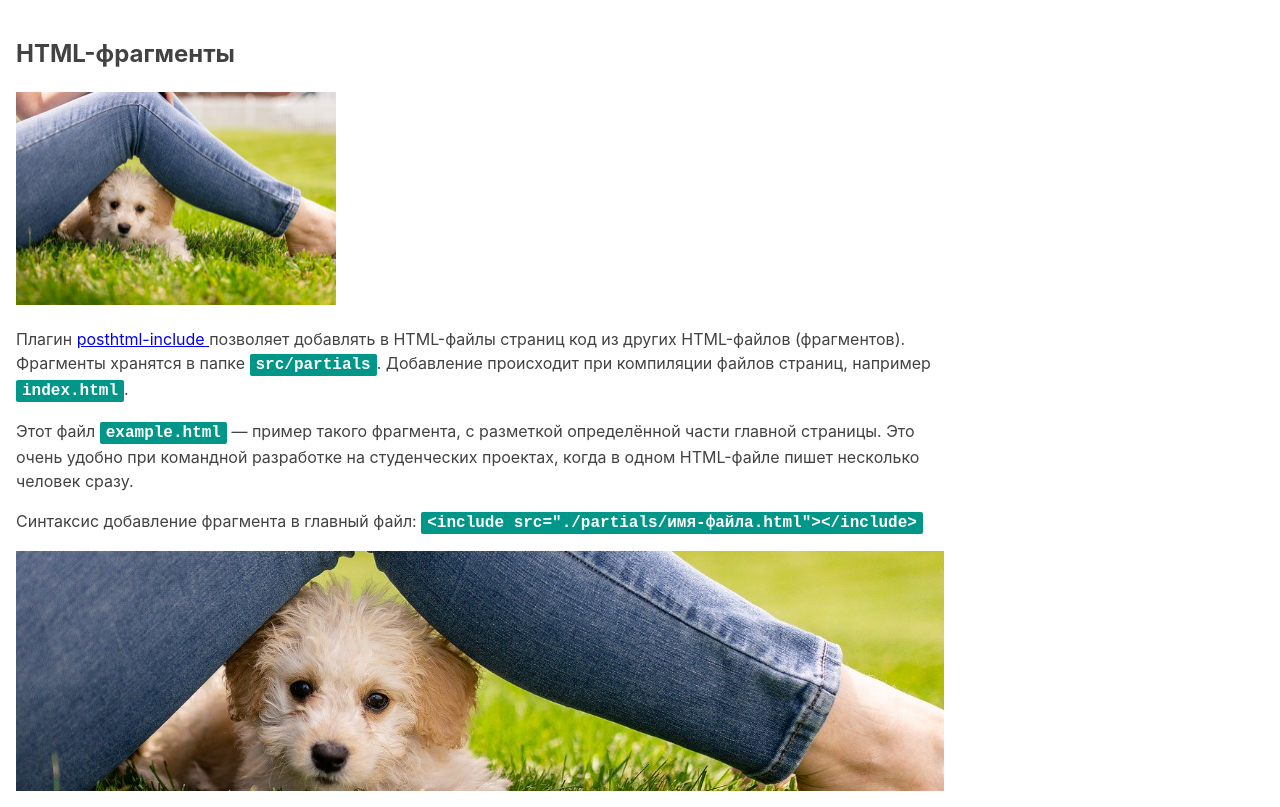
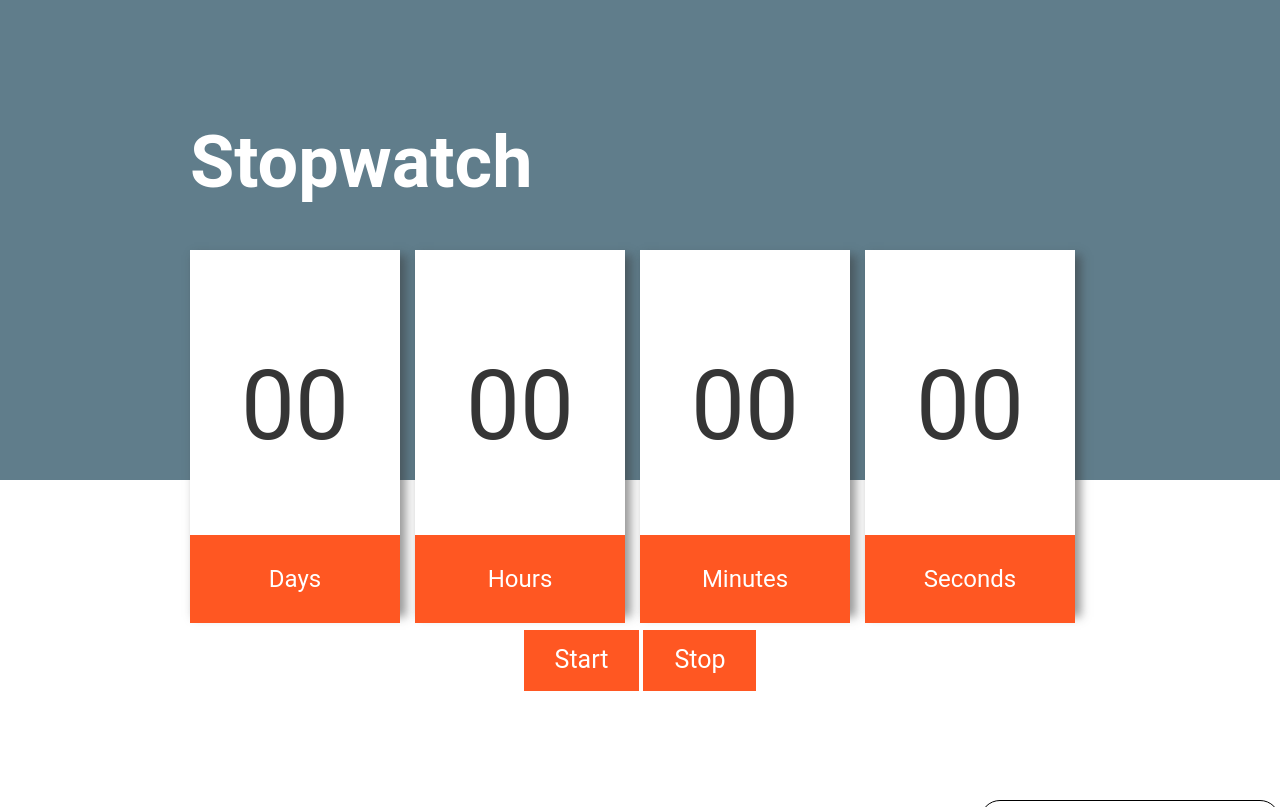
Before and after one commit to Kelenella/timer-practice, a website built with Parcel: page src/index.html in a window 1280 px wide. Built offline with nearby package versions, Linux system fonts and the light colour scheme.

Commit message:
add markup and styles

```diff
--- a/src/index.html
+++ b/src/index.html
@@ -1,21 +1,22 @@
 <!DOCTYPE html>
 <html lang="ru">
+
 <head>
   <meta charset="UTF-8" />
   <meta name="viewport" content="width=device-width, initial-scale=1.0" />
-    <title>Заголовок страницы</title>
-    <link
-      rel="stylesheet"
-      href="https://cdnjs.cloudflare.com/ajax/libs/modern-normalize/1.0.0/modern-normalize.min.css"
+  <title>Stopwatch</title>
+  <link rel="stylesheet" href="https://cdnjs.cloudflare.com/ajax/libs/modern-normalize/1.0.0/modern-normalize.min.css"
     integrity="sha512-ISS7cAi1PEhQ8jnbJpJZMd29NlhNj4AWYyLOSp2CE/CsHxTCu+r+t0D2yoJudVrd0/8fTVPUVDzY5Tvli75u/g=="
-      crossorigin="anonymous"
-    />
+    crossorigin="anonymous" />
+  <link rel="stylesheet" href="./sass/main.scss">
 </head>
+
 <body>
   <!-- Так добавляются фрагменты в главные HTML-файлы страниц. -->
-    <include src="./partials/example.html"></include>
+  <include src="./partials/timer.html"></include>
 
   <!-- Скрипт идёт последним в разметке. В нём уже подключен главный SASS-файл. -->
   <script src="./index.js"></script>
 </body>
+
 </html>
--- /dev/null
+++ b/src/partials/timer.html
@@ -0,0 +1,50 @@
+<!DOCTYPE html>
+<html lang="en">
+
+<head>
+    <meta charset="UTF-8">
+    <meta http-equiv="X-UA-Compatible" content="IE=edge">
+    <meta name="viewport" content="width=device-width, initial-scale=1.0">
+    <link rel="stylesheet" href="https://cdnjs.cloudflare.com/ajax/libs/animate.css/4.1.1/animate.min.css" />
+
+    <title>Document</title>
+</head>
+
+<body>
+    <div class="modal animate__animated">
+        <h1 class="chat">Super chat</h1>
+    </div>
+    <header></header>
+    <section>
+        <div class="wrapper">
+            <hgroup>
+                <h1>Stopwatch</h1>
+            </hgroup>
+            <div id="countdown">
+                <div class="cd-box">
+                    <p class="numbers days">00</p><br>
+                    <p class="strings timeRefDays">Days</p>
+                </div>
+                <div class="cd-box">
+                    <p class="numbers hours">00</p><br>
+                    <p class="strings timeRefHours">Hours</p>
+                </div>
+                <div class="cd-box">
+                    <p class="numbers minutes">00</p><br>
+                    <p class="strings timeRefMinutes">Minutes</p>
+                </div>
+                <div class="cd-box">
+                    <p class="numbers seconds">00</p><br>
+                    <p class="strings timeRefSeconds">Seconds</p>
+                </div>
+            </div>
+            <div class="btns-container">
+                <button class="btn" id="start">Start</button>
+                <button class="btn" id="stop">Stop</button>
+            </div>
+        </div>
+    </section>
+
+</body>
+
+</html>
--- a/src/sass/_example.scss
+++ b/src/sass/_example.scss
@@ -1,27 +1,137 @@
-.example {
-  font-family: -apple-system, BlinkMacSystemFont, 'Segoe UI', Roboto, Oxygen, Ubuntu, Cantarell,
-    'Open Sans', 'Helvetica Neue', sans-serif;
-  line-height: 1.5;
-  background-color: #fff;
-  color: #424242;
-  max-width: 960px;
-  padding: 16px;
+* {
+  margin: 0 auto;
+  -webkit-box-sizing: border-box;
+  -moz-box-sizing: border-box;
+  box-sizing: border-box;
+}
+::-moz-selection {
+  color: #ffffff;
+  background: #ff5722;
+}
+::selection {
+  color: #ffffff;
+  background: #ff5722;
+}
+body {
+  font: normal 16px "Roboto", sans-serif;
+  position: absolute;
+  height: 100%;
+  width: 100%;
+}
+div.wrapper {
+  width: calc(4 * 225px);
+  margin: 0 auto;
+}
+span,
+a,
+strong {
+  font-weight: 700;
+}
+a {
+  transition: 0.2s;
+  text-decoration: none;
+  color: #787878;
+  border-bottom: 1px solid #607d8b;
+}
+a:hover {
+  transition: 0.2s;
+  color: #ff5722;
+}
+/* page layout */
+/* header */
+header {
+  width: 100%;
+  height: 60%;
+  background: #607d8b;
+}
+/* section */
+/* /* section{
+    width: 100%;
+    height: 50%;
+} */
+section h1,
+section p.meta {
+  color: #ffffff;
+  margin-bottom: 15px;
+}
+section hgroup {
+  margin-top: -360px;
+}
+section p.numbers {
+  font-size: 6em;
+}
+section p.meta,
+section p.strings {
+  font-size: 1.5em;
+}
+section h1 {
+  font-size: 4.5em;
 }
 
-.example code {
-  font-family: monospace;
-  font-size: 16px;
-  font-weight: 700;
-  background-color: #009688;
-  color: #fff;
-  padding: 2px 6px;
-  border-radius: 2px;
+/* countdown styles */
+div#countdown {
+  color: #353535;
+}
+div#countdown p {
+  width: 100%;
+  display: inline-block;
+  text-align: center;
+}
+p.numbers {
+  width: 100%;
+  height: 85%;
+  background: #ffffff;
+  margin-top: -25px;
+  padding-top: 100px;
+}
+p.strings {
+  width: 100%;
+  height: auto;
+  padding: 30px 0;
+  background: #ff5722;
+  color: #ffffff;
+}
+div.cd-box {
+  width: 210px;
+  height: 360px;
+  background: #ffffff;
+  float: left;
+  padding: 25px 0 0 0;
+  margin: 30px 15px 0 0;
+  -webkit-box-shadow: 5px 6px 9px 1px rgba(53, 53, 53, 0.5);
+  -moz-box-shadow: 5px 6px 9px 1px rgba(53, 53, 53, 0.5);
+  box-shadow: 5px 6px 9px 1px rgba(53, 53, 53, 0.5);
 }
 
-.example .background {
-  height: 240px;
-  // Путь к изображениям из SASS-файла всегда такой, как из папки css
-  background-image: url('../images/demo.jpg');
-  background-size: cover;
-  background-position: center;
+.btn {
+  margin-top: 20px;
+  padding: 15px 30px;
+  font-size: 25px;
+  background: #ff5722;
+  color: #ffffff;
+  border: 1px solid #ff5722;
 }
+
+.btns-container {
+  text-align: center;
+}
+
+.modal {
+  background-color: #fff;
+  width: 300px;
+  height: 500px;
+  border: 1px solid #000;
+  border-radius: 20px;
+  position: fixed;
+  bottom: -500px;
+  right: 0;
+  display: flex;
+}
+
+.chat {
+  margin: auto;
+}
+
+.modal_show {
+  bottom: 0;
+}
```
Also changed, not shown: src/index.js (+7 -0 lines). Lines whose indentation alone changed are shown as unchanged.
